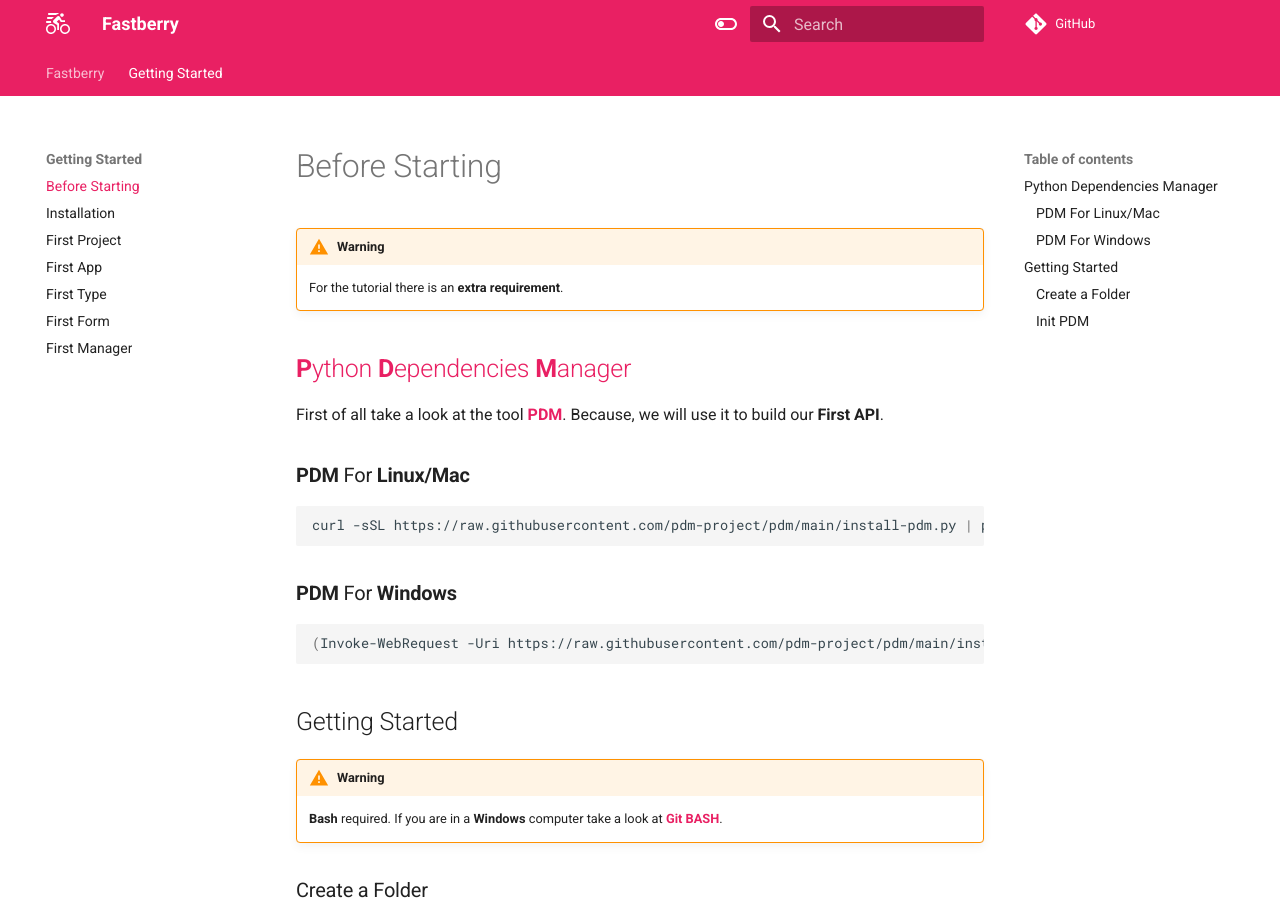
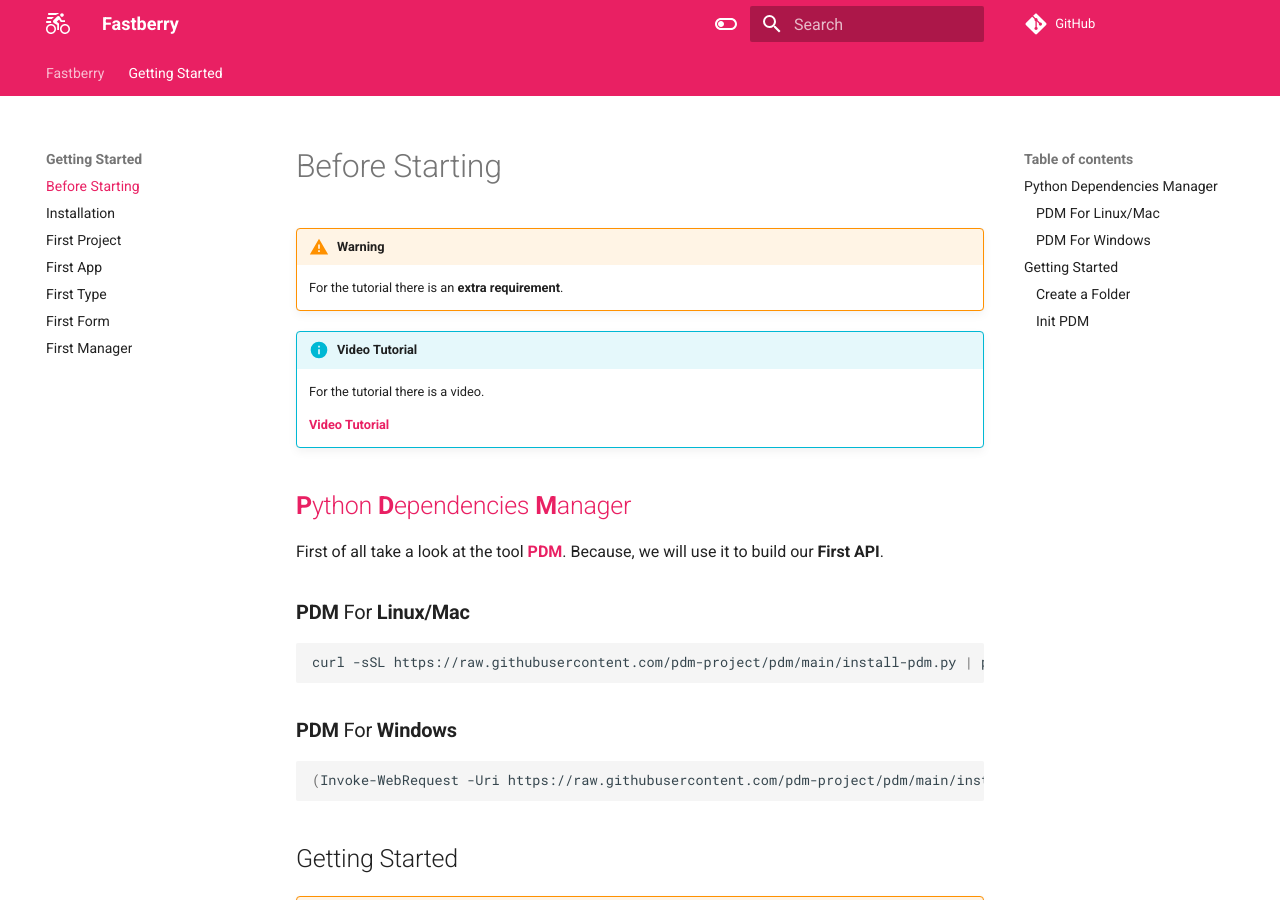
Before and after one commit to hlop3z/fastberry, an MkDocs documentation site: the page built from docs/docs/getting-started/index.md, in a window 1280 px wide and 900 px high. Built offline with MkDocs 1.6.1 and Material for MkDocs 9.7.7, drawn with Linux system fonts in a browser that asks for light colours; comment, search, counter and statistics services are not loaded.

Commit message:
Update index.md

```diff
--- a/docs/docs/getting-started/index.md
+++ b/docs/docs/getting-started/index.md
@@ -1,6 +1,12 @@
 !!! warning
 
     For the tutorial there is an **extra requirement**.
+
+!!! info "Video Tutorial"
+
+    For the tutorial there is a video.
+
+    <a href="https://www.youtube.com/watch?v=6hRUNtD_Ygg" target="_blank">**Video Tutorial**</a>
 
 ## <a href="https://pypi.org/project/pdm/" target="_blank">**P**ython **D**ependencies **M**anager</a>
 
```
